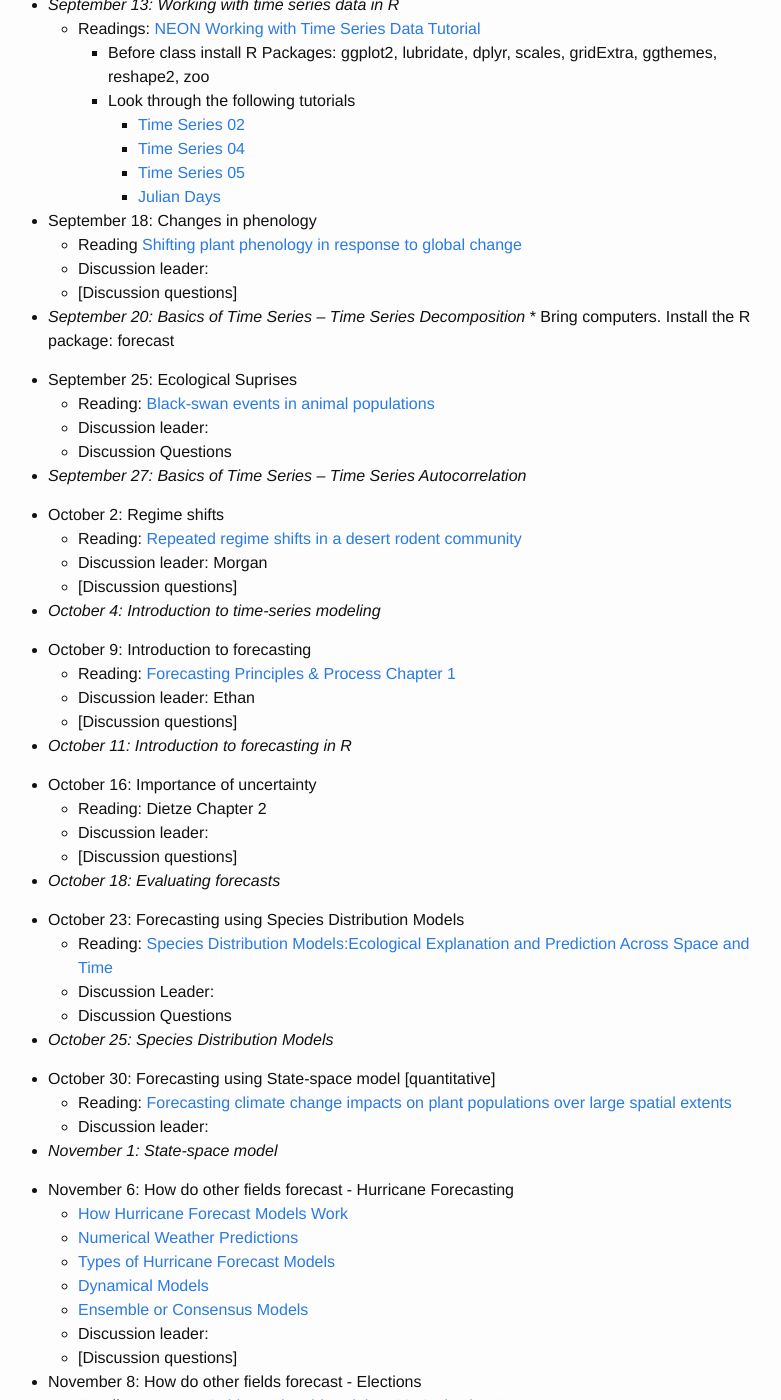
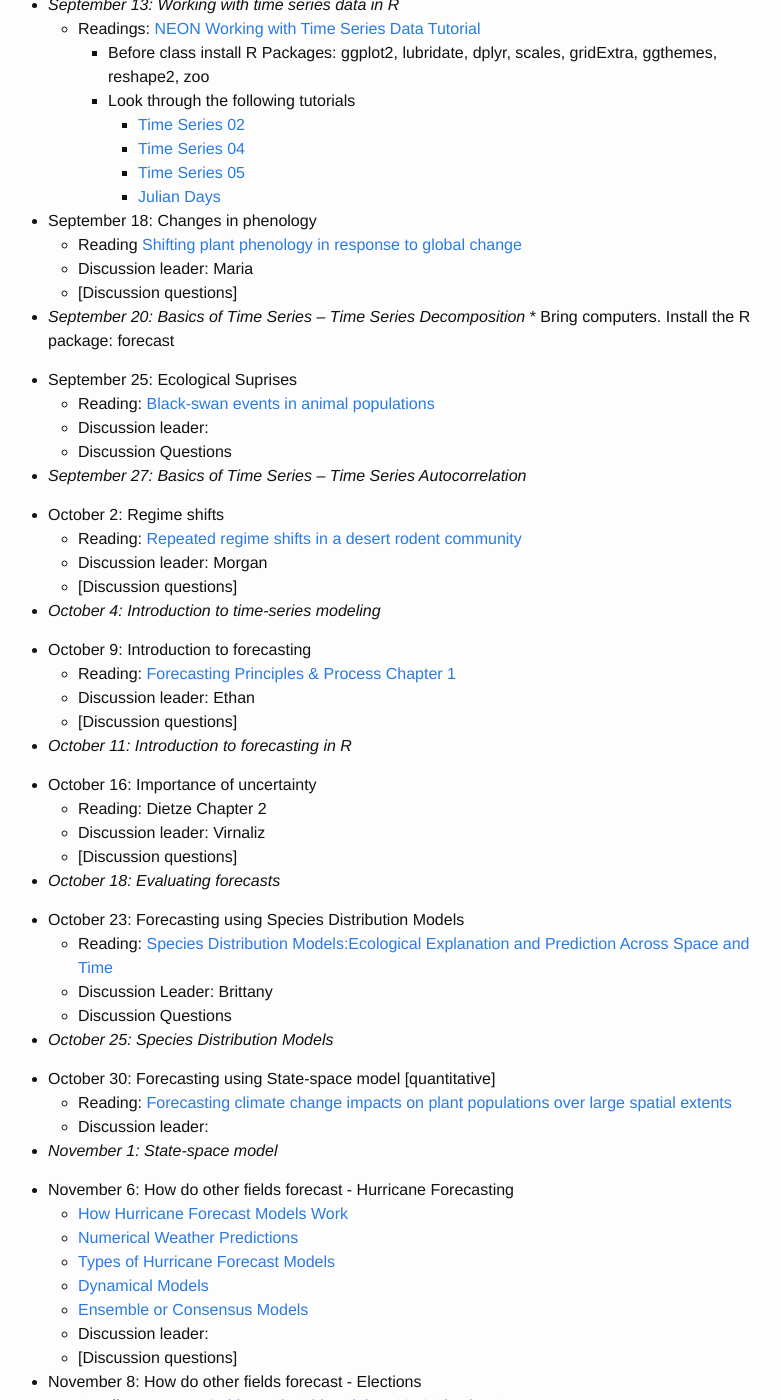
Before and after one commit to weecology/forecasting-dynamics-course, a Jekyll site: the page built from schedule.md, in a window 1280 px wide and 1400 px high, scrolled down 801 px. Shown: the whole window, without its empty margins (252-1033 px from the left). Built offline with Jekyll 4.4.1, drawn with Linux system fonts in a browser that asks for light colours.

Commit message:
Added discussion leaders

```diff
--- a/schedule.md
+++ b/schedule.md
@@ -42,7 +42,7 @@ Activity days when laptops are required are noted in italics. Discussion leaders
 
 * September 18: Changes in phenology
     * Reading [Shifting plant phenology in response to global change](https://doi.org/10.1016/j.tree.2007.04.003)
-    * Discussion leader:
+    * Discussion leader: Maria
     * [Discussion questions]
 
 * *September 20: Basics of Time Series – Time Series Decomposition*
@@ -71,14 +71,14 @@ Activity days when laptops are required are noted in italics. Discussion leaders
 
 * October 16: Importance of uncertainty
     * Reading: Dietze Chapter 2
-    * Discussion leader:
+    * Discussion leader: Virnaliz
     * [Discussion questions]
 
 * *October 18: Evaluating forecasts*
 
 * October 23:  Forecasting using Species Distribution Models
     * Reading: [Species Distribution Models:Ecological Explanation and Prediction Across Space and Time](http://eurobasin.dtuaqua.dk/eurobasin/documents/Training%20ISM/Elith_and_Leathwick_2009.pdf)
-    * Discussion Leader:
+    * Discussion Leader: Brittany
     * Discussion Questions
 
 * *October 25: Species Distribution Models*
```
